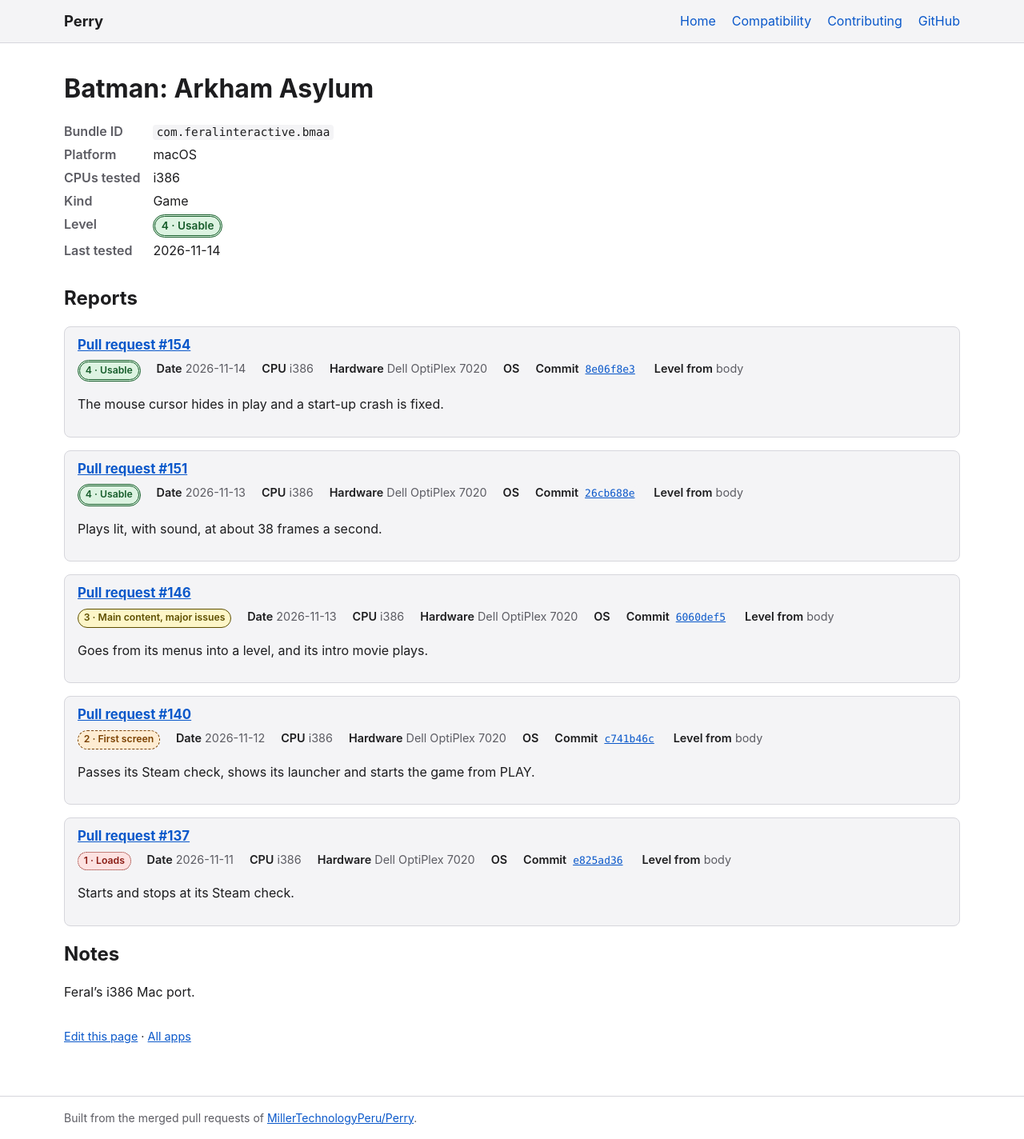
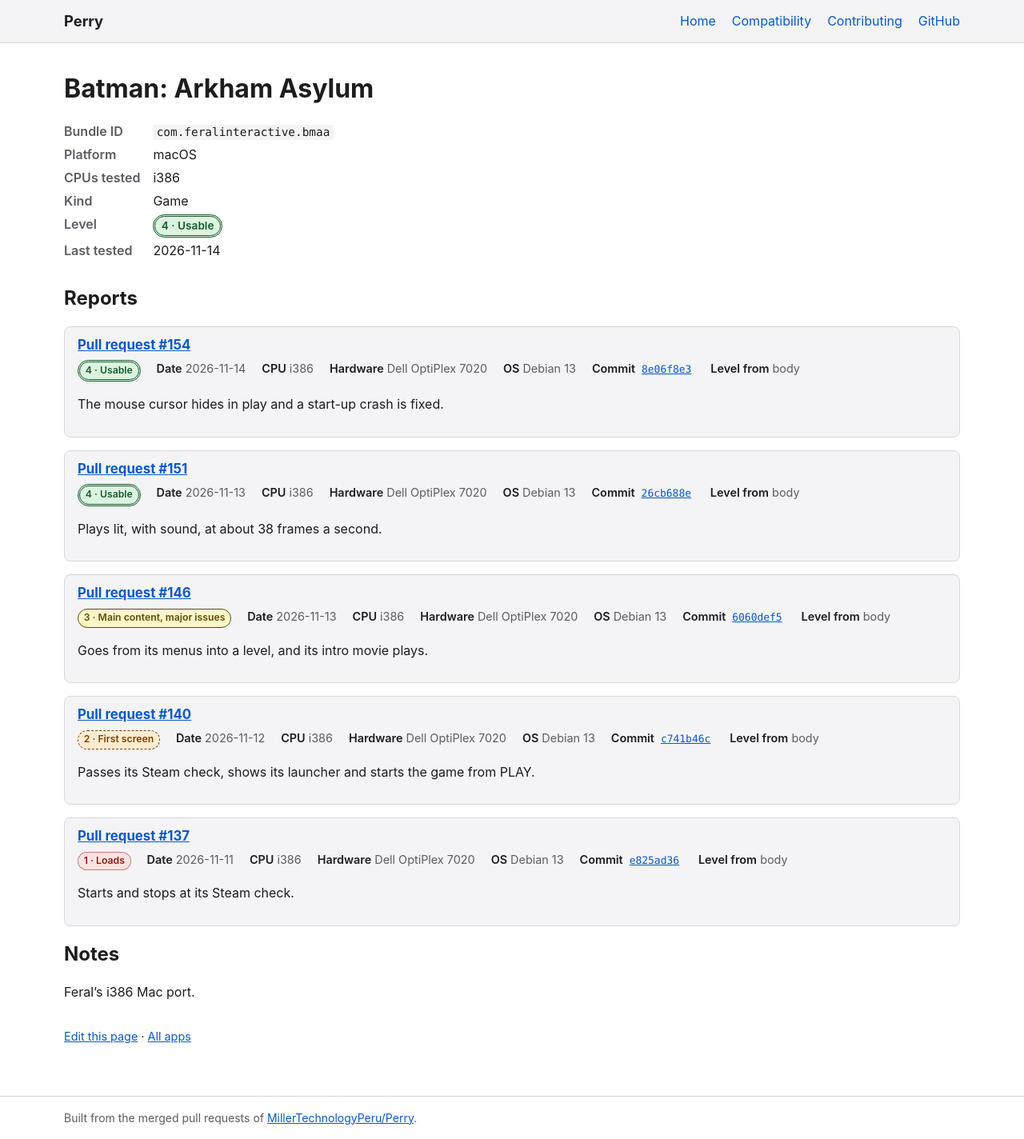
Before and after one commit to MillerTechnologyPeru/Perry, a Jekyll site: the page built from docs/_apps/macos/com.feralinteractive.bmaa.md, in a window 1280 px wide. Shown: the whole page at 80% size. Built offline with Jekyll 4.4.1, drawn with Linux system fonts in a browser that asks for light colours.

Commit message:
Add the OS to Batman: Arkham Asylum's reports

```diff
--- a/docs/_apps/macos/com.feralinteractive.bmaa.md
+++ b/docs/_apps/macos/com.feralinteractive.bmaa.md
@@ -10,6 +10,7 @@ reports:
     platform: macos
     cpu: i386
     hardware: Dell OptiPlex 7020
+    os: Debian 13
     level: 1
     source: body
     notes: Starts and stops at its Steam check.
@@ -19,6 +20,7 @@ reports:
     platform: macos
     cpu: i386
     hardware: Dell OptiPlex 7020
+    os: Debian 13
     level: 2
     source: body
     notes: Passes its Steam check, shows its launcher and starts the game from PLAY.
@@ -28,6 +30,7 @@ reports:
     platform: macos
     cpu: i386
     hardware: Dell OptiPlex 7020
+    os: Debian 13
     level: 3
     source: body
     notes: Goes from its menus into a level, and its intro movie plays.
@@ -37,6 +40,7 @@ reports:
     platform: macos
     cpu: i386
     hardware: Dell OptiPlex 7020
+    os: Debian 13
     level: 4
     source: body
     notes: Plays lit, with sound, at about 38 frames a second.
@@ -46,6 +50,7 @@ reports:
     platform: macos
     cpu: i386
     hardware: Dell OptiPlex 7020
+    os: Debian 13
     level: 4
     source: body
     notes: The mouse cursor hides in play and a start-up crash is fixed.
```
